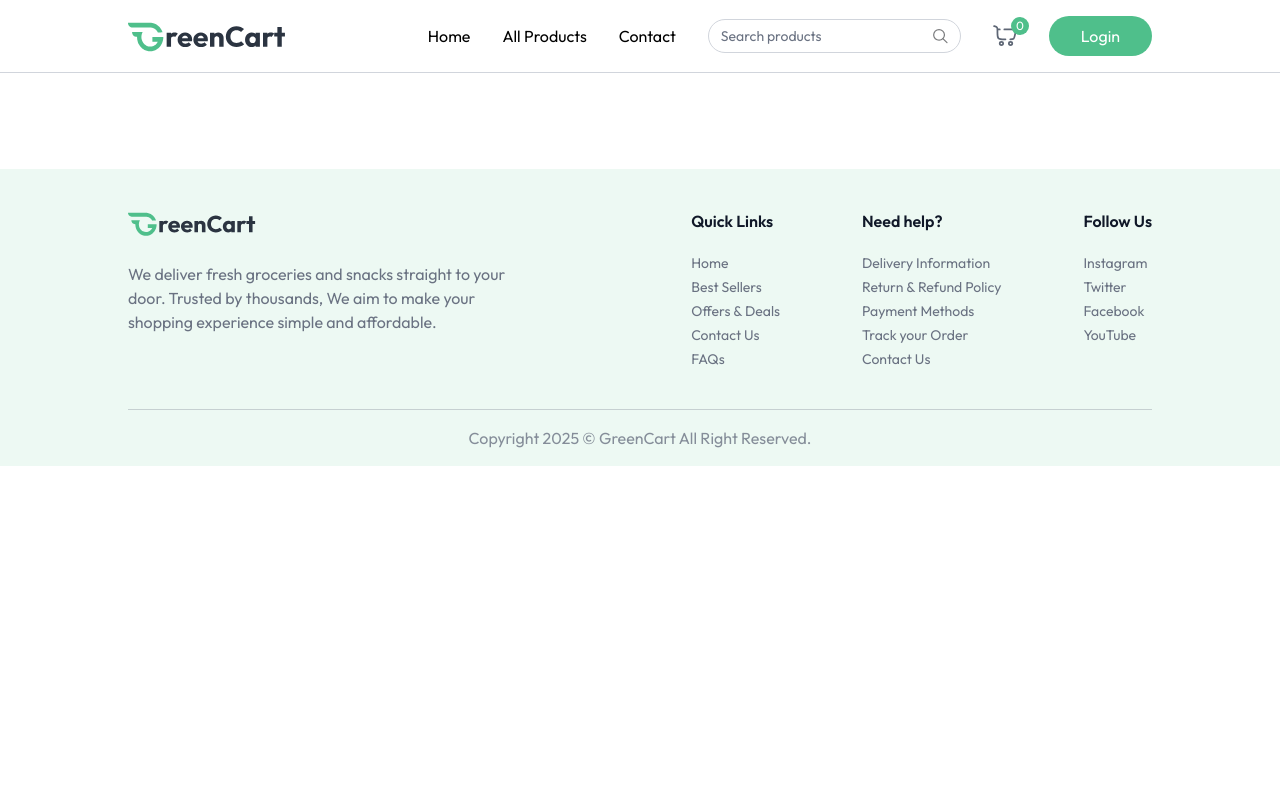
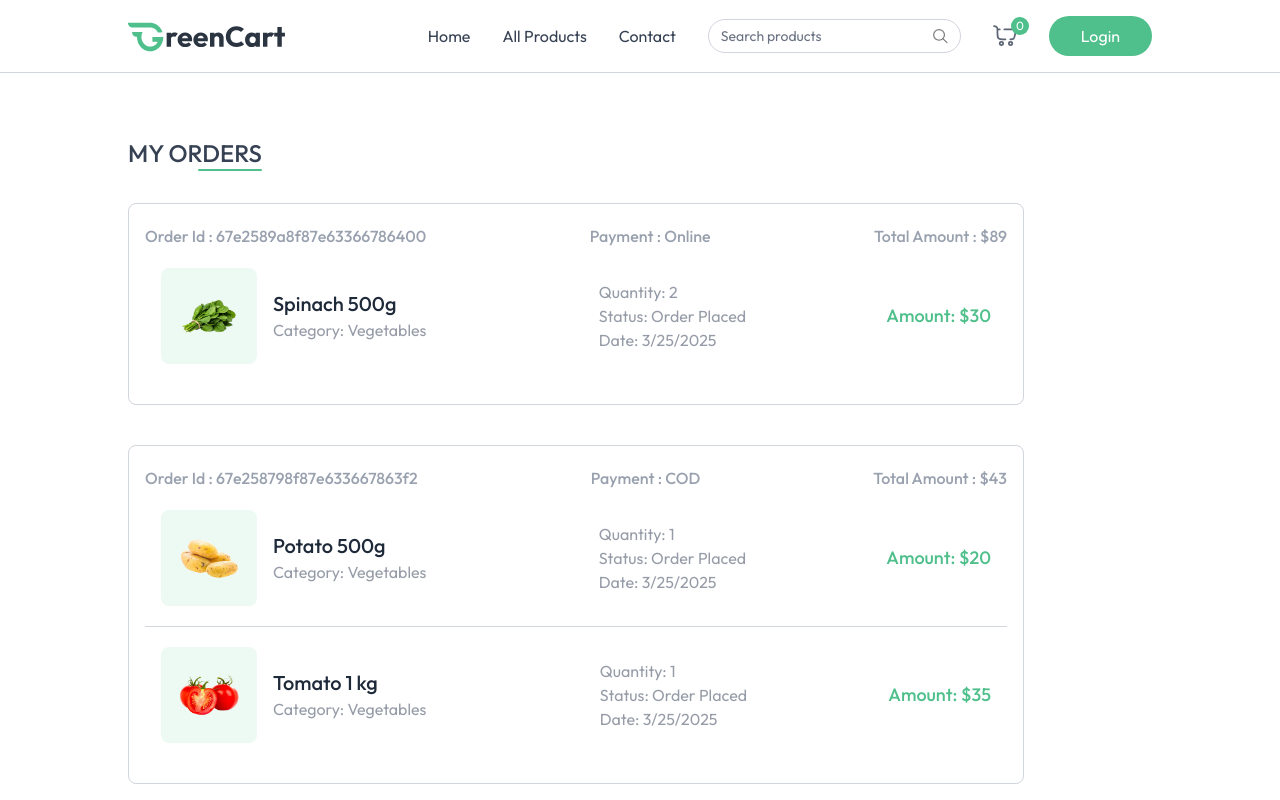
Before and after one commit to gourabop3/Green-Cart-Grocery-App-, a React (Vite) app in the folder frontend/: page /my-orders in a window 1280 px wide. Shown: the top 800 px of the page. Built offline with nearby package versions, Linux system fonts and the light colour scheme.

Commit message:
Created my-orders page in which user can see their orders and also created seller login page and dashboard for seller and linked all the components in the router using react router

```diff
--- a/frontend/src/App.jsx
+++ b/frontend/src/App.jsx
@@ -12,14 +12,17 @@ import ProductsCategory from "./pages/ProductsCategory";
 import ProductDetails from "./pages/ProductDetails";
 import Cart from "./pages/Cart";
 import AddAddress from "./pages/AddAddress";
+import MyOrders from "./pages/MyOrders";
+import SellerLogin from "./components/forms/Seller/SellerLogin";
+import SellerDashboardWithNavbar from "./components/uilayouts/Seller/SellerDashboardWithNavbar";
 
 const App = () => {
 
   const isSellerPath = useLocation().pathname.includes("seller")
-  const {showUserLogin} = useAppContext()
+  const {showUserLogin, isSeller} = useAppContext()
 
   return (
-    <div>
+    <div className="text-default min-h-screen text-gray-700 bg-white">
       {isSellerPath ? null :<Navbar />}
       {showUserLogin ? <Login/> : null}
       <Toaster/>
@@ -31,6 +34,11 @@ const App = () => {
           <Route path="/products/:category/:id" element={<ProductDetails/>} />
           <Route path="/cart" element={<Cart/>} />
           <Route path="/add-address" element={<AddAddress/>} />
+          <Route path="/my-orders" element={<MyOrders/>} />
+
+          <Route>
+            <Route path="/seller" element={isSeller ? <SellerDashboardWithNavbar/> : <SellerLogin/>}/>
+          </Route>
         </Routes>
       </div>
       {!isSellerPath && <Footer/>}
--- /dev/null
+++ b/frontend/src/components/forms/Seller/SellerLogin.jsx
@@ -0,0 +1,61 @@
+import React, { useEffect, useState } from "react";
+import { useAppContext } from "../../../context/AppContext";
+
+const SellerLogin = () => {
+  const { isSeller, setIsSeller, navigate } = useAppContext();
+  const [email, setEmail] = useState("");
+  const [password, setPassword] = useState("");
+
+  const onSubmitHandler = async (event) => {
+    event.preventDefault();
+    setIsSeller(true);
+  };
+
+  useEffect(() => {
+    if (isSeller) {
+      navigate("/seller");
+    }
+  }, [isSeller]);
+
+  return (
+    !isSeller && (
+      <form
+        onSubmit={onSubmitHandler}
+        className="min-h-screen flex items-center text-sm text-gray-600"
+      >
+        <div className="flex flex-col gap-5 m-auto items-start p-8 py-12 min-w-80 sm:min-w-88 rounded-lg shadow-xl border border-gray-200">
+          <p className="text-2xl font-medium m-auto">
+            <span className="text-primary">Seller</span> Login
+          </p>
+          <div className="w-full">
+            <p>Email</p>
+            <input
+              onChange={(e)=>setEmail(e.target.value)}
+              value={email}
+              type="email"
+              placeholder="Enter your email"
+              className="border border-gray-200 rounded w-full p-2 mt-1 outline-primary"
+              required
+            />
+          </div>
+          <div className="w-full">
+            <p>Password</p>
+            <input
+            onChange={(e)=>setPassword(e.target.value)}
+            value={password}
+              type="password"
+              placeholder="Enter your password"
+              className="border border-gray-200 rounded w-full p-2 mt-1 outline-primary"
+              required
+            />
+          </div>
+          <button className="bg-primary text-white w-full py-2 rounded-md cursor-pointer">
+            Login
+          </button>
+        </div>
+      </form>
+    )
+  );
+};
+
+export default SellerLogin;
--- a/frontend/src/components/uilayouts/ProductsCard.jsx
+++ b/frontend/src/components/uilayouts/ProductsCard.jsx
@@ -36,9 +36,9 @@ const ProductsCard = ({ product }) => {
         </div>
         <div className="flex items-end justify-between mt-3">
           <p className="md:text-xl text-base font-medium text-primary">
-            {currency}${product.offerPrice}{" "}
+            {currency}{product.offerPrice}{" "}
             <span className="text-gray-500/60 md:text-sm text-xs line-through">
-              {currency}${product.price}
+              {currency}{product.price}
             </span>
           </p>
           <div onClick={(e) => {e.stopPropagation();}} className="text-primary">
--- /dev/null
+++ b/frontend/src/components/uilayouts/Seller/SellerDashboardWithNavbar.jsx
@@ -0,0 +1,67 @@
+import React from "react";
+import { useAppContext } from "../../../context/AppContext";
+import { assets } from "../../../assets/assets";
+import { Link, NavLink, Outlet } from "react-router-dom";
+
+const SellerDashboardWithNavbar = () => {
+  const { setIsSeller } = useAppContext();
+
+  const sidebarLinks = [
+    { name: "Add Product", path: "/seller", icon: assets.add_icon },
+    {
+      name: "Products List",
+      path: "/seller/product-list",
+      icon: assets.product_list_icon,
+    },
+    { name: "Orders", path: "/seller/orders", icon: assets.order_icon },
+  ];
+
+
+  const logout = async() => {
+    setIsSeller(false)
+  }
+
+  return (
+    <>
+      <div className="flex items-center justify-between px-4 md:px-8 border-b border-gray-300 py-3 bg-white">
+        <Link to="/">
+          <img
+            className="cursor-pointer w-34 md:w-38"
+            src={assets.logo}
+            alt="logo"
+          />
+        </Link>
+        <div className="flex items-center gap-5 text-gray-500">
+          <p>Hi! Admin</p>
+          <button onClick={logout} className="border rounded-full text-sm px-4 py-1">
+            Logout
+          </button>
+        </div>
+      </div>
+      <div className="flex">
+        <div className="md:w-64 w-16 border-r h-[550px] text-base border-gray-300 pt-4 flex flex-col transition-all duration-300">
+
+        {sidebarLinks.map((item,) => (
+          <NavLink
+            to={item.path}
+            key={item.name}
+            end={item.path === '/seller'}
+            className={({isActive})=>`flex items-center py-3 px-4 gap-3
+                            ${
+                              isActive
+                                ? "border-r-4 md:border-r-[6px] bg-primary/10 border-primary text-primary"
+                                : "hover:bg-gray-100/90 border-white "
+                            }`}
+          >
+            <img src={item.icon} alt="" className="w-7 h-7"/>
+            <p className="md:block hidden text-center">{item.name}</p>
+          </NavLink>
+        ))}
+        </div>
+        <Outlet/>
+      </div>
+    </>
+  );
+};
+
+export default SellerDashboardWithNavbar;
--- a/frontend/src/context/AppContext.jsx
+++ b/frontend/src/context/AppContext.jsx
@@ -18,7 +18,7 @@ export const AppContextProvider = ({ children }) => {
 
 
 
-  const currency = import.meta.VITE_CURRENCY;
+  const currency = import.meta.env.VITE_CURRENCY;
 
   //Fetch all products
   const fetchProducts = async () => {
--- a/frontend/src/pages/MyOrders.jsx
+++ b/frontend/src/pages/MyOrders.jsx
@@ -1,11 +1,74 @@
-import React from 'react'
+import React, { useEffect, useState } from "react";
+import { useAppContext } from "../context/AppContext";
+import { dummyOrders } from "../assets/assets";
 
 const MyOrders = () => {
+  const [myOrders, setMyOrders] = useState([]);
+
+  const { currency } = useAppContext();
+
+  const fetchMyOrders = async () => {
+    setMyOrders(dummyOrders);
+  };
+
+  useEffect(() => {
+    fetchMyOrders();
+  }, []);
+
   return (
-    <div>
-        <p>My Orders</p>
+    <div className="mt-16 pb-16">
+      <div className="flex flex-col items-end w-max mb-8">
+        <p className="text-2xl font-medium uppercase">My Orders</p>
+        <div className="w-16 h-0.5 bg-primary rounded-full"></div>
+      </div>
+      {myOrders.map((order, index) => (
+        <div
+          key={index}
+          className="border border-gray-300 rounded-lg mb-10 p-4 py-5 max-w-4xl"
+        >
+          <p className="flex justify-between md:items-center text-gray-400 md:font-medium max-md:flex-col">
+            <span>Order Id : {order._id}</span>
+            <span>Payment : {order.paymentType}</span>
+            <span>Total Amount : {currency}{order.amount}</span>
+          </p>
+          {order.items.map((item, index) => (
+            <div
+              key={index}
+              className={`relative bg-white text-gray-500/70 ${
+                order.items.length !== index + 1 && "border-b"
+              } border-gray-300 flex flex-col md:flex-row md:items-center justify-between p-4 py-5 md:gap-16 w-full max-w-4xl`}
+            >
+              <div className="flex items-center mb-4 md:mb-0">
+                <div className="bg-primary/10 p-4 rounded-lg">
+                  <img
+                    src={item.product.image[0]}
+                    alt=""
+                    className="w-16 h-16"
+                  />
+                </div>
+                <div className="ml-4">
+                  <h2 className="text-xl font-medium text-gray-800">
+                    {item.product.name}
+                  </h2>
+                  <p>Category: {item.product.category}</p>
+                </div>
+              </div>
+
+              <div className="flex flex-col justify-center md:ml-8 mb-4 md:mb-0">
+                <p>Quantity: {item.quantity || "1"}</p>
+                <p>Status: {order.status}</p>
+                <p>Date: {new Date(order.createdAt).toLocaleDateString()}</p>
+              </div>
+
+              <p className="text-primary text-lg font-medium">
+                Amount: {currency}{item.product.offerPrice * item.quantity}
+              </p>
+            </div>
+          ))}
+        </div>
+      ))}
     </div>
-  )
-}
+  );
+};
 
-export default MyOrders
+export default MyOrders;
--- a/frontend/src/pages/ProductDetails.jsx
+++ b/frontend/src/pages/ProductDetails.jsx
@@ -77,11 +77,11 @@ const ProductDetails = () => {
 
             <div className="mt-6">
               <p className="text-gray-500/70 line-through">
-                MRP: $
+                MRP: {currency}
                 {product.price}
               </p>
               <p className="text-2xl font-medium">
-                MRP: $
+                MRP: {currency}
                 {product.offerPrice}
               </p>
               <span className="text-gray-500/70">(inclusive of all taxes)</span>
```
Also changed, not shown: frontend/src/pages/Cart.jsx (+4 -4 lines).
